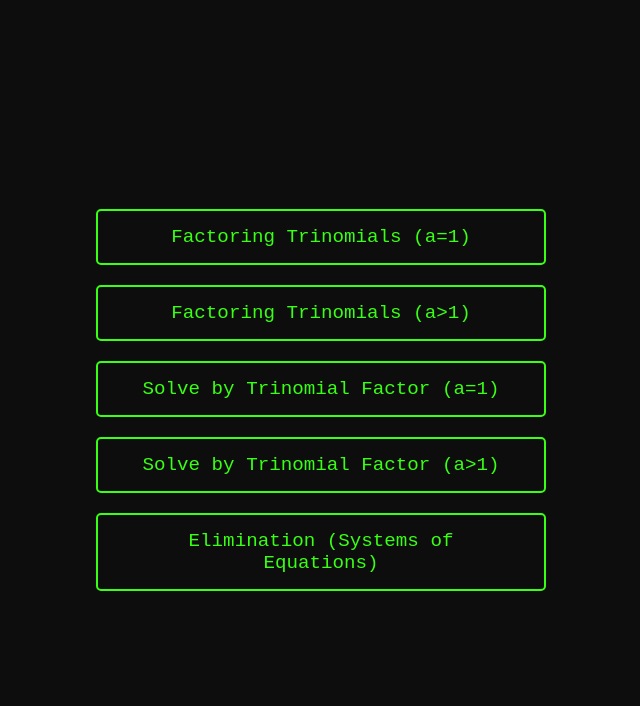
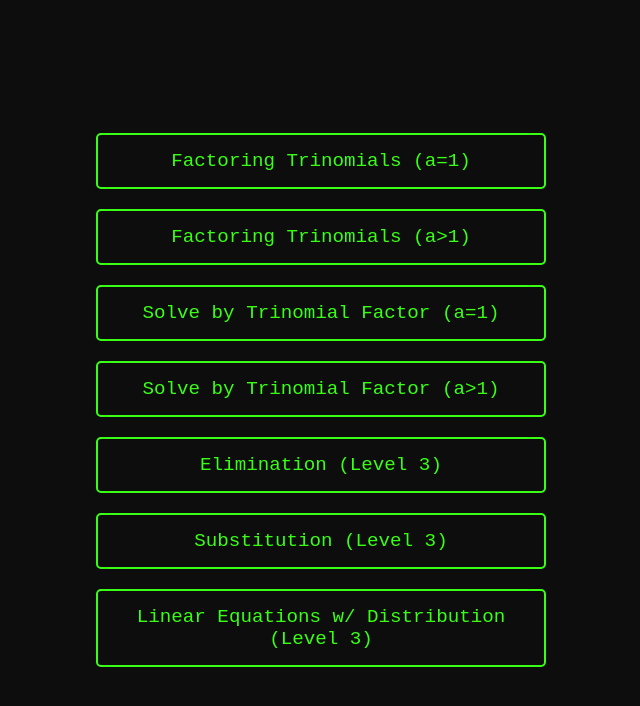
Before and after one commit to Duck365/Calc_1, a plain HTML site: page index.html in a window 1280 px wide. Shown: the whole page, without its empty margins (319-959 px from the left). Drawn offline with Linux system fonts and the light colour scheme.

Commit message:
Update button labels and input placeholder text

```diff
--- a/index.html
+++ b/index.html
@@ -13,7 +13,9 @@
         <button class="main-btn" onclick="openCalculator('factor_agt1', 'Factoring Trinomials (a>1)')">Factoring Trinomials (a>1)</button>
         <button class="main-btn" onclick="openCalculator('solve_a1', 'Solve by Trinomial Factor (a=1)')">Solve by Trinomial Factor (a=1)</button>
         <button class="main-btn" onclick="openCalculator('solve_agt1', 'Solve by Trinomial Factor (a>1)')">Solve by Trinomial Factor (a>1)</button>
-        <button class="main-btn" onclick="openCalculator('elimination', 'Elimination (Systems of Equations)')">Elimination (Systems of Equations)</button>
+        <button class="main-btn" onclick="openCalculator('elimination', 'Elimination (Level 3)')">Elimination (Level 3)</button>
+        <button class="main-btn" onclick="openCalculator('substitution', 'Substitution (Level 3)')">Substitution (Level 3)</button>
+        <button class="main-btn" onclick="openCalculator('distribute', 'Linear Equations w/ Distribution (Level 3)')">Linear Equations w/ Distribution (Level 3)</button>
     </div>
 
     <div id="screen-2">
@@ -23,7 +25,7 @@
         </div>
         <div class="chat-container" id="chat-box"></div>
         <div class="input-container">
-            <input type="text" id="math-input" placeholder="Paste or type equation here... and press Enter" autocomplete="off">
+            <input type="text" id="math-input" placeholder="Paste or type here... and press Enter" autocomplete="off">
         </div>
     </div>
 
```
